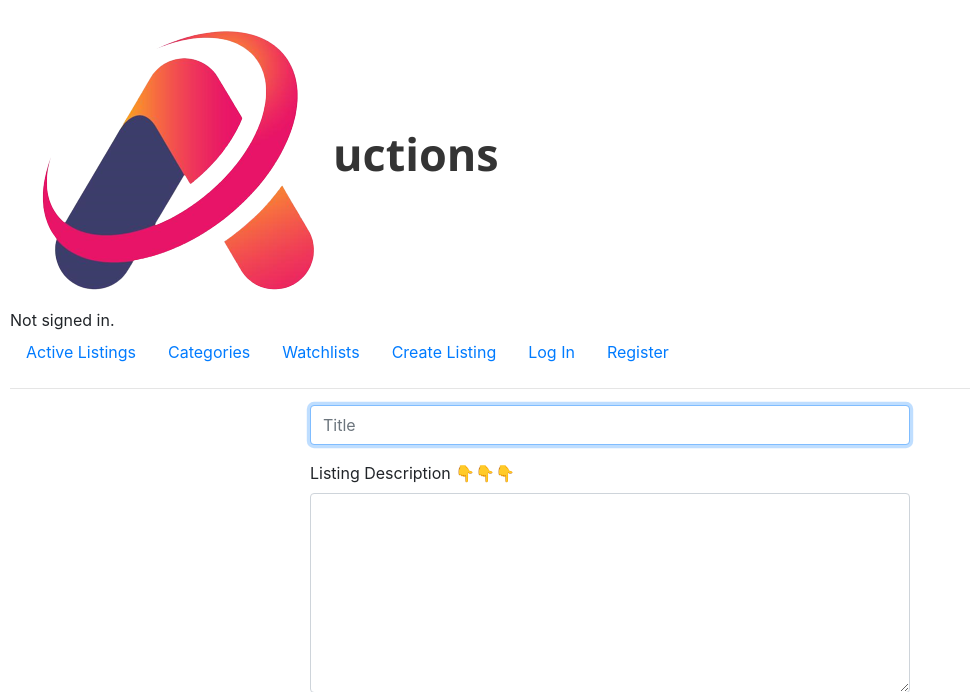
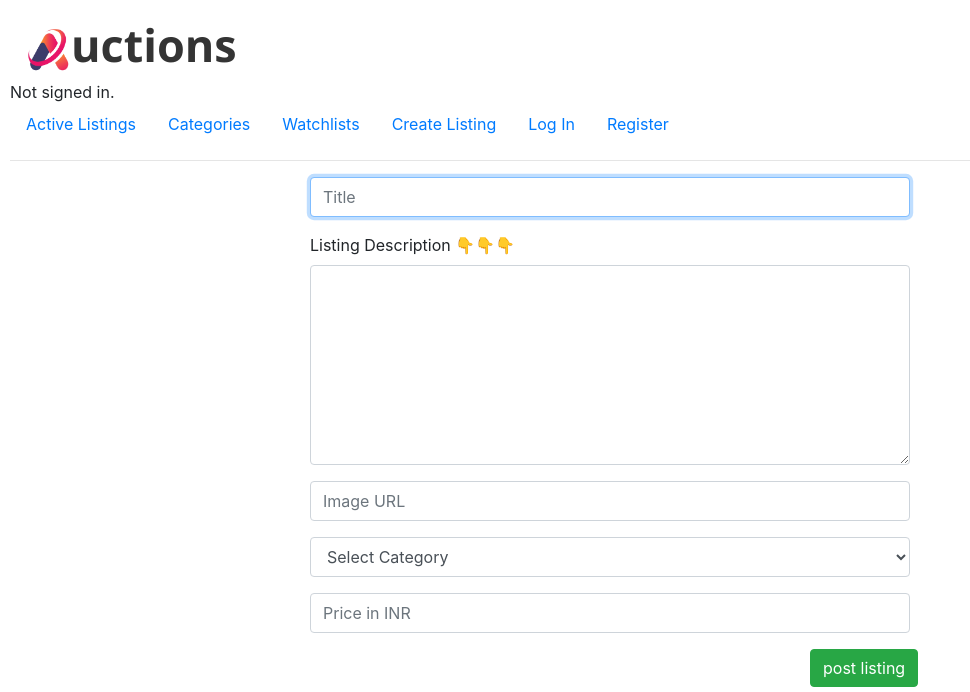
Before and after one commit to siva-mummadisetti/Auctions, a Django app: page /create_listing in a window 1280 px wide. Shown: the top 692 px of the page, without its empty margins (0-970 px from the left). Run offline with Django 3.2, Linux system fonts and the light colour scheme; some libraries are stand-ins or nearby versions.

Commit message:
Update styles.css

```diff
--- a/auctions/static/auctions/styles.css
+++ b/auctions/static/auctions/styles.css
@@ -29,3 +29,7 @@ body {
     font-family: 'Segoe UI';
     font-weight: bolder;
 }
+            img{
+                height: 45px;
+                width: 45px;
+            }
```
